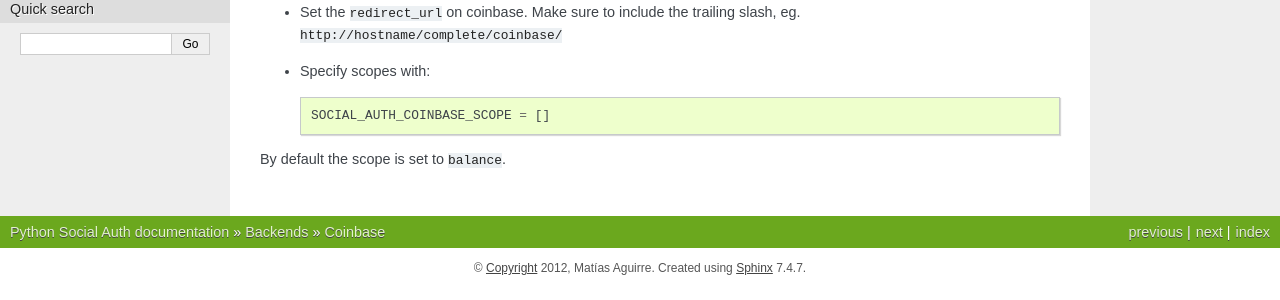
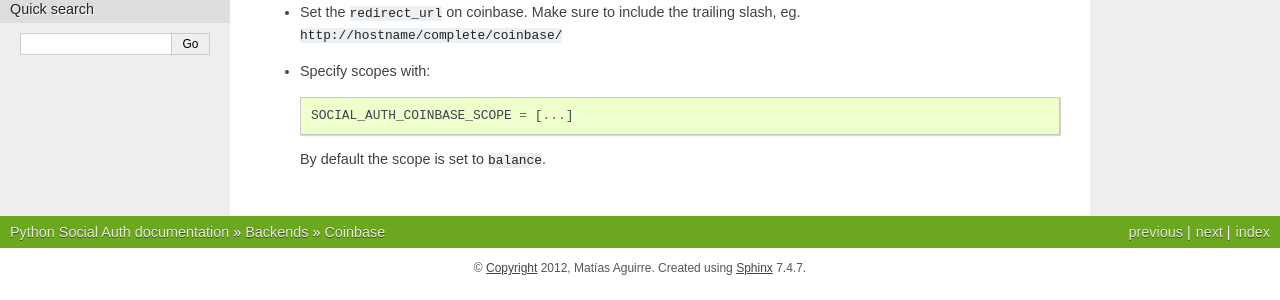
Before and after one commit to omab/python-social-auth, a Sphinx documentation site: the page built from docs/backends/coinbase.rst, in a window 1280 px wide. Shown: the part 283-583 px from the top of the page. Built offline with Sphinx 7.4.7, drawn with Linux system fonts in a browser that asks for light colours.

```diff
--- a/docs/backends/coinbase.rst
+++ b/docs/backends/coinbase.rst
@@ -10,12 +10,13 @@ Coinbase uses OAuth2.
     SOCIAL_AUTH_COINBASE_KEY = ''
     SOCIAL_AUTH_COINBASE_SECRET = ''
 
-- Set the ``redirect_url`` on coinbase. Make sure to include the trailing slash, eg. ``http://hostname/complete/coinbase/``
+- Set the ``redirect_url`` on coinbase. Make sure to include the trailing
+  slash, eg. ``http://hostname/complete/coinbase/``
 
 - Specify scopes with::
 
-    SOCIAL_AUTH_COINBASE_SCOPE = []
+    SOCIAL_AUTH_COINBASE_SCOPE = [...]
 
-By default the scope is set to ``balance``.
+  By default the scope is set to ``balance``.
 
-.. Coinbase: https://coinbase.com/oauth/applications
+.. _Coinbase: https://coinbase.com/oauth/applications
```
